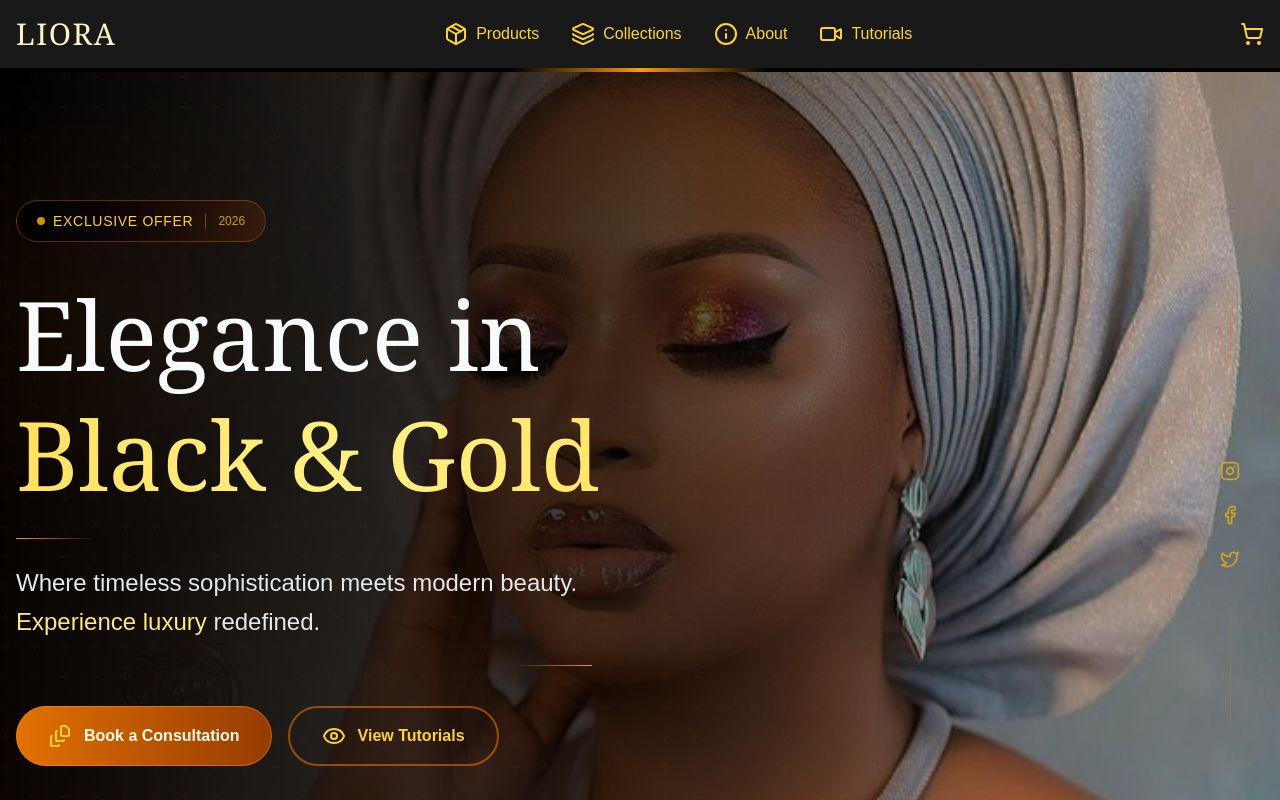
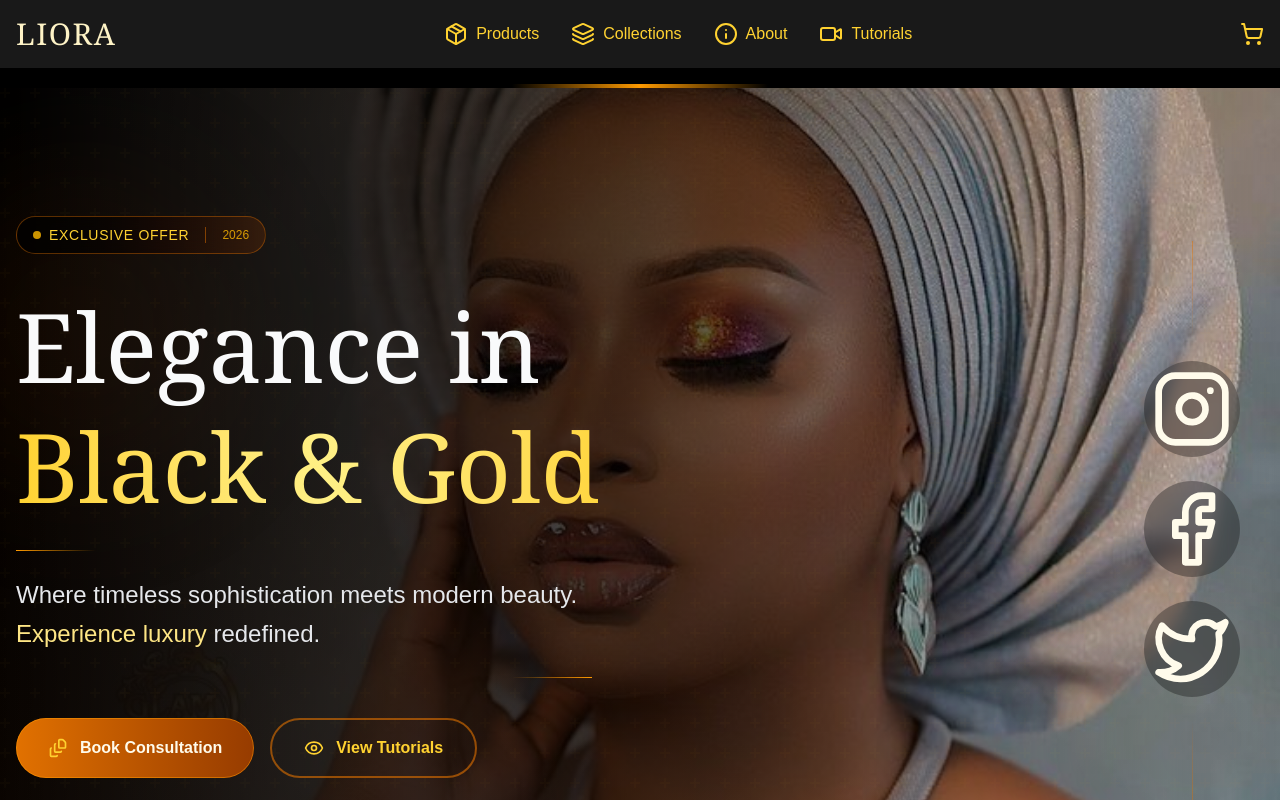
Before and after one commit to donvix7/Liorastyles, a Next.js app: page / in a window 1280 px wide. Shown: the top 800 px of the page. Built offline with nearby package versions, Linux system fonts and the light colour scheme.

Commit message:
fixed hero

```diff
--- a/app/components/Hero.jsx
+++ b/app/components/Hero.jsx
@@ -1,13 +1,13 @@
 // components/Hero.js
-import { ShoppingCart, Menu, X, Eye, Instagram, Facebook, Twitter, FileStack } from 'lucide-react';
+import { Eye, Instagram, Facebook, Twitter, FileStack } from 'lucide-react';
 import Image from 'next/image';
 
 const Hero = () => {
   return (
-    <section className="min-h-screen relative overflow-hidden flex flex-col justify-between w-full">
-      {/* Decorative divider */}
-      <div className="relative z-10 flex justify-center">
-        <div className="h-1 w-64 bg-gradient-to-r from-transparent via-amber-500 to-transparent"></div>
+    <section className="min-h-screen relative overflow-hidden w-full">
+      {/* Top decorative divider - mobile optimized */}
+      <div className="relative z-10 flex justify-center pt-4">
+        <div className="h-1 w-48 md:w-64 bg-gradient-to-r from-transparent via-amber-500 to-transparent"></div>
       </div>
 
       <div className="relative min-h-screen overflow-hidden">
@@ -22,17 +22,8 @@ const Hero = () => {
             priority={true}
           />
 
-          {/* Gradient Overlays - Responsive fading */}
-          {/* For desktop: fade to left */}
-          <div className="hidden lg:block absolute inset-0 bg-gradient-to-r from-black via-black/70 to-transparent"></div>
-
-          {/* For tablet: balanced fade */}
-          <div className="hidden md:block lg:hidden absolute inset-0 bg-gradient-to-r from-black via-black/80 via-60% to-transparent"></div>
-
-          {/* For mobile: fade downwards */}
-          <div className="md:hidden absolute inset-0 bg-gradient-to-t from-black via-black/80 to-transparent"></div>
-
-          {/* Gold tint overlay for theme */}
+          {/* Responsive gradient overlays */}
+          <div className="absolute inset-0 bg-gradient-to-t from-black via-black/80 to-transparent md:bg-gradient-to-r md:from-black md:via-black/70 md:to-transparent"></div>
           <div className="absolute inset-0 bg-gradient-to-tr from-amber-900/10 via-transparent to-yellow-800/5"></div>
 
           {/* Pattern overlay for texture */}
@@ -44,113 +35,132 @@ const Hero = () => {
           ></div>
         </div>
 
-        {/* Gold decorative elements (floating) - Using inline animations */}
-        <div className="absolute top-20 -left-20 w-80 h-80 bg-amber-900/10 rounded-full blur-3xl"
+        {/* Gold decorative elements - scaled for mobile */}
+        <div className="absolute top-10 -left-10 w-60 h-60 md:top-20 md:-left-20 md:w-80 md:h-80 bg-amber-900/10 rounded-full blur-3xl"
              style={{animation: 'float 8s ease-in-out infinite'}}></div>
-        <div className="absolute bottom-20 -right-20 w-80 h-80 bg-yellow-800/10 rounded-full blur-3xl"
+        <div className="absolute bottom-10 -right-10 w-60 h-60 md:bottom-20 md:-right-20 md:w-80 md:h-80 bg-yellow-800/10 rounded-full blur-3xl"
              style={{animation: 'float-delayed 10s ease-in-out infinite'}}></div>
-        <div className="absolute top-1/2 left-1/3 w-40 h-40 bg-amber-700/5 rounded-full blur-2xl"></div>
 
-        {/* Content Overlay */}
-        <div className="relative z-10 h-full min-h-screen flex items-center">
-          <div className="max-w-7xl mx-auto px-4 py-20 md:py-32 w-full">
-            <div className="max-w-2xl">
-              {/* Premium Badge */}
-              <div className="inline-flex items-center gap-3 px-5 py-2.5 bg-gradient-to-r from-black/70 to-amber-900/30 rounded-full border border-amber-600/40 backdrop-blur-sm mb-8 opacity-0 animate-fadeIn"
+        {/* Content Overlay - Centered and responsive */}
+        <div className="relative z-10 min-h-screen flex items-center justify-center px-4">
+          <div className="w-full max-w-7xl mx-auto py-12 md:py-32">
+            <div className="flex flex-col lg:flex-row items-center justify-between gap-8 lg:gap-16">
+
+              {/* Left Content Column - Full width on mobile */}
+              <div className="w-full lg:w-1/2 text-center lg:text-left md:text-left">
+                {/* Premium Badge - Mobile optimized */}
+                <div className="inline-flex items-center justify-center lg:justify-start gap-2 px-4 py-2 bg-gradient-to-r from-black/70 to-amber-900/30 rounded-full border border-amber-600/40 backdrop-blur-sm mb-6 md:mb-8"
                      style={{animation: 'fadeIn 1s ease-out forwards'}}>
                   <div className="flex items-center gap-2">
                     <div className="w-2 h-2 bg-amber-400 rounded-full"
                          style={{animation: 'pulse 2s ease-in-out infinite'}}></div>
                     <span className="text-amber-300 text-sm font-medium tracking-wider">EXCLUSIVE OFFER</span>
                   </div>
-                <div className="w-px h-4 bg-amber-600/50"></div>
+                  <div className="w-px h-4 bg-amber-600/50 mx-2"></div>
                   <span className="text-amber-400/80 text-xs">{new Date().getFullYear()}</span>
                 </div>
 
-              {/* Main Headline */}
-              <h1 className="text-5xl md:text-7xl lg:text-8xl font-serif mb-6 leading-tight opacity-0"
+                {/* Main Headline - Responsive sizing */}
+                <h1 className="text-4xl sm:text-5xl md:text-7xl lg:text-6xl xl:text-8xl font-serif mb-4 md:mb-6 leading-tight"
                     style={{animation: 'fadeInUp 1s ease-out 0.2s forwards'}}>
                   <span className="block text-gray-50">Elegance in</span>
-                <span className="block bg-gradient-to-r from-amber-300 via-yellow-200 to-amber-300 bg-clip-text text-transparent"
-                      style={{backgroundSize: '200% 200%', animation: 'gradientShift 3s ease infinite'}}>
+                  <span className="block bg-gradient-to-r from-amber-300 via-yellow-200 to-amber-300 bg-clip-text text-transparent">
                     Black & Gold
                   </span>
                 </h1>
 
-              {/* Subtitle */}
-              <div className="relative mb-10 max-w-xl opacity-0"
+                {/* Subtitle - Mobile optimized */}
+                <div className="relative mb-6 md:mb-10 max-w-xl mx-auto lg:mx-0"
                      style={{animation: 'fadeInUp 1s ease-out 0.4s forwards'}}>
-                <div className="h-px w-20 bg-gradient-to-r from-amber-500 to-transparent mb-6"></div>
-                <p className="text-xl md:text-2xl text-gray-200 font-light leading-relaxed">
+                  <div className="h-px w-16 md:w-20 bg-gradient-to-r from-amber-500 to-transparent mb-4 md:mb-6 mx-auto lg:mx-0"></div>
+                  <p className="text-lg sm:text-xl md:text-2xl text-gray-200 font-light leading-relaxed">
                     Where timeless sophistication meets modern beauty.
                     <span className="text-amber-200 font-medium"> Experience luxury</span> redefined.
                   </p>
-                <div className="h-px w-20 bg-gradient-to-r from-transparent to-amber-500 mt-6 ml-auto"></div>
+                  <div className="h-px w-16 md:w-20 bg-gradient-to-r from-transparent to-amber-500 mt-4 md:mt-6 ml-auto lg:ml-auto"></div>
                 </div>
 
-              {/* CTA Buttons */}
-              <div className="flex flex-col sm:flex-row gap-4 mb-16 opacity-0"
+                {/* CTA Buttons - Mobile optimized */}
+                <div className="flex flex-col sm:flex-row gap-3 md:gap-4 mb-8 md:mb-16 justify-center lg:justify-start"
                      style={{animation: 'fadeInUp 1s ease-out 0.6s forwards'}}>
-                <button className="group relative flex items-center justify-center gap-3 px-8 py-4 bg-gradient-to-r from-amber-600 to-amber-800 text-amber-50 font-semibold rounded-full transition-all duration-500 transform hover:-translate-y-1 hover:shadow-2xl hover:shadow-amber-900/50 overflow-hidden">
+                  <button className="group relative flex items-center justify-center gap-2 md:gap-3 px-6 py-3 md:px-8 md:py-4 bg-gradient-to-r from-amber-600 to-amber-800 text-amber-50 font-semibold rounded-full transition-all duration-500 transform hover:-translate-y-1 hover:shadow-xl md:hover:shadow-2xl hover:shadow-amber-900/50 overflow-hidden">
                     {/* Shine effect */}
                     <div className="absolute inset-0 -translate-x-full group-hover:translate-x-full transition-transform duration-1000 bg-gradient-to-r from-transparent via-white/30 to-transparent"></div>
 
                     {/* Gold border glow */}
                     <div className="absolute inset-0 rounded-full border border-amber-500/50 group-hover:border-amber-400/80 transition-colors duration-500"></div>
 
-                  <FileStack className="relative z-10 text-amber-300 group-hover:scale-110 transition-transform duration-300" size={24} />
-                  <span className="relative z-10">Book a Consultation</span>
+                    <FileStack className="relative z-10 text-amber-300 group-hover:scale-110 transition-transform duration-300" size={20} />
+                    <span className="relative z-10 text-sm md:text-base">Book Consultation</span>
                   </button>
 
-                <button className="group relative flex items-center justify-center gap-3 px-8 py-4 bg-transparent text-amber-300 font-semibold rounded-full border-2 border-amber-600/60 hover:border-amber-500 hover:bg-amber-900/20 transition-all duration-500 backdrop-blur-sm">
-                  <Eye className="group-hover:scale-110 transition-transform duration-300" size={24} />
-                  <span>View Tutorials</span>
+                  <button className="group relative flex items-center justify-center gap-2 md:gap-3 px-6 py-3 md:px-8 md:py-4 bg-transparent text-amber-300 font-semibold rounded-full border-2 border-amber-600/60 hover:border-amber-500 hover:bg-amber-900/20 transition-all duration-500 backdrop-blur-sm">
+                    <Eye className="group-hover:scale-110 transition-transform duration-300" size={20} />
+                    <span className="text-sm md:text-base">View Tutorials</span>
 
                     {/* Hover glow */}
-                  <div className="absolute inset-0 rounded-full opacity-0 group-hover:opacity-100 transition-opacity duration-500 shadow-[0_0_20px_5px_rgba(180,83,9,0.3)]"></div>
+                    <div className="absolute inset-0 rounded-full opacity-0 group-hover:opacity-100 transition-opacity duration-500 shadow-[0_0_15px_3px_rgba(180,83,9,0.3)] md:shadow-[0_0_20px_5px_rgba(180,83,9,0.3)]"></div>
                   </button>
                 </div>
 
-              {/* Scroll indicator */}
-              <div className="absolute bottom-10 left-1/2 transform -translate-x-1/2 hidden md:block"
-                   style={{animation: 'bounceSlow 2s infinite'}}>
-                <div className="flex flex-col items-center">
-                  <span className="text-amber-400/60 text-sm mb-2">Explore</span>
-                  <div className="w-px h-16 bg-gradient-to-b from-amber-500/60 to-transparent"></div>
+
+              </div>
+
+              {/* Right Social Links Column - Visible on mobile at bottom */}
+              <div className="w-full lg:w-auto mt-8 lg:mt-0 lg:absolute lg:right-10 lg:top-1/2 lg:transform lg:-translate-y-1/2">
+                {/* Social links - Horizontal on mobile, vertical on desktop */}
+                <div className="flex lg:flex-col justify-center gap-4 md:gap-6 items-center">
+                  {/* Show divider only on desktop */}
+                  <div className="hidden lg:block w-px h-24 bg-gradient-to-b from-amber-600/50 to-transparent"></div>
+
+                  <a href="#" className="p-2 rounded-full bg-black/30 backdrop-blur-sm hover:text-amber-300 transition-colors hover:scale-110">
+                    <Instagram size={18} className="md:size-20" />
+                  </a>
+                  <a href="#" className="p-2 rounded-full bg-black/30 backdrop-blur-sm hover:text-amber-300 transition-colors hover:scale-110">
+                    <Facebook size={18} className="md:size-20" />
+                  </a>
+                  <a href="#" className="p-2 rounded-full bg-black/30 backdrop-blur-sm hover:text-amber-300 transition-colors hover:scale-110">
+                    <Twitter size={18} className="md:size-20" />
+                  </a>
+
+                  {/* Show divider only on desktop */}
+                  <div className="hidden lg:block w-px h-24 bg-gradient-to-t from-amber-600/50 to-transparent"></div>
+                </div>
+
+                {/* Mobile-only social text */}
+                <p className="text-center mt-4 lg:hidden text-amber-400/60 text-sm">
+                  Follow us for exclusive content
+                </p>
               </div>
             </div>
           </div>
         </div>
 
-          {/* Social links on right side (desktop only) */}
-          <div className="hidden lg:block absolute right-10 top-1/2 transform -translate-y-1/2">
-            <div className="flex flex-col gap-6 items-center">
-              <div className="w-px h-32 bg-gradient-to-b from-amber-600/50 to-transparent"></div>
-              <a href="#" className="text-amber-400/70 hover:text-amber-300 transition-colors hover:scale-110">
-                <Instagram size={20} />
-              </a>
-              <a href="#" className="text-amber-400/70 hover:text-amber-300 transition-colors hover:scale-110">
-                <Facebook size={20} />
-              </a>
-              <a href="#" className="text-amber-400/70 hover:text-amber-300 transition-colors hover:scale-110">
-                <Twitter size={20} />
-              </a>
-              <div className="w-px h-32 bg-gradient-to-t from-amber-600/50 to-transparent"></div>
+        {/* Scroll indicator - Mobile optimized */}
+        <div className="absolute bottom-6 left-1/2 transform -translate-x-1/2 hidden md:block"
+             style={{animation: 'bounceSlow 2s infinite'}}>
+          <div className="flex flex-col items-center">
+            <span className="text-amber-400/60 text-sm mb-2">Explore</span>
+            <div className="w-px h-12 md:h-16 bg-gradient-to-b from-amber-500/60 to-transparent"></div>
           </div>
         </div>
       </div>
+
+      {/* Bottom decorative divider */}
+      <div className="relative z-10 flex justify-center pb-4">
+        <div className="h-1 w-48 md:w-64 bg-gradient-to-r from-transparent via-amber-500 to-transparent"></div>
       </div>
 
       {/* Add inline CSS for animations */}
       <style jsx global>{`
         @keyframes float {
           0%, 100% { transform: translateY(0px); }
-          50% { transform: translateY(-20px); }
+          50% { transform: translateY(-10px); }
         }
 
         @keyframes float-delayed {
           0%, 100% { transform: translateY(0px); }
-          50% { transform: translateY(20px); }
+          50% { transform: translateY(10px); }
         }
 
         @keyframes fadeIn {
@@ -159,13 +169,8 @@ const Hero = () => {
         }
 
         @keyframes fadeInUp {
-          from { opacity: 0; transform: translateY(30px); }
+          from { opacity: 0; transform: translateY(20px); }
           to { opacity: 1; transform: translateY(0); }
-        }
-
-        @keyframes gradientShift {
-          0%, 100% { background-position: 0% 50%; }
-          50% { background-position: 100% 50%; }
         }
 
         @keyframes pulse {
@@ -175,14 +180,22 @@ const Hero = () => {
 
         @keyframes bounceSlow {
           0%, 100% { transform: translate(-50%, 0); }
-          50% { transform: translate(-50%, -10px); }
+          50% { transform: translate(-50%, -8px); }
+        }
+
+        /* Mobile optimizations */
+        @media (max-width: 640px) {
+          .text-4xl {
+            font-size: 2.25rem;
+            line-height: 2.5rem;
+          }
+
+          .text-5xl {
+            font-size: 2.5rem;
+            line-height: 2.75rem;
+          }
         }
       `}</style>
-
-      {/* Decorative divider */}
-      <div className="relative z-10 flex justify-center">
-        <div className="h-1 w-64 bg-gradient-to-r from-transparent via-amber-500 to-transparent"></div>
-      </div>
     </section>
   );
 };
```
Lines whose indentation alone changed are shown as unchanged.
